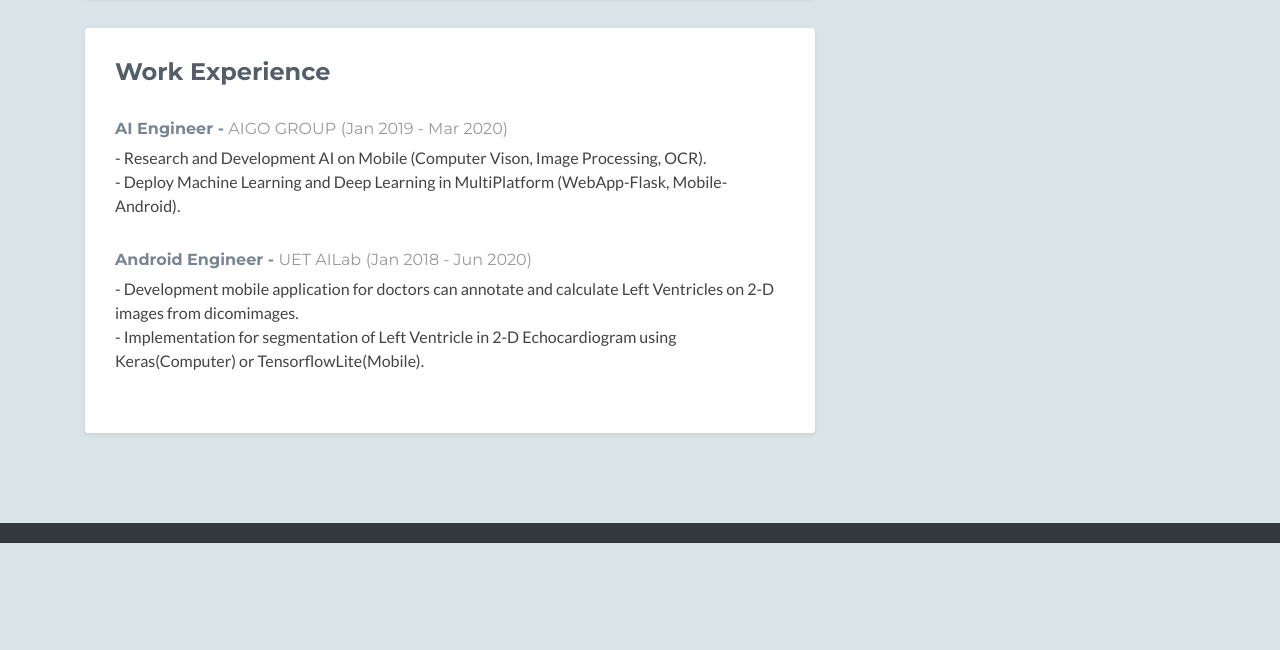
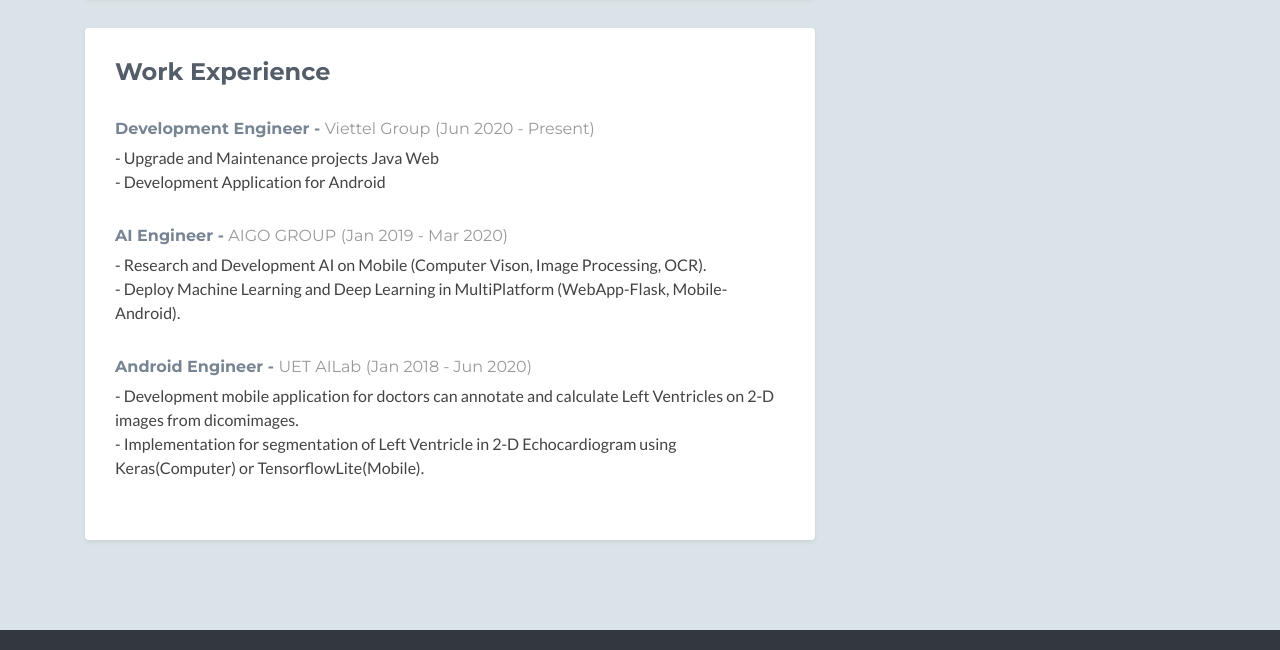
Before and after one commit to thangtran480/thangtran480.github.io, a plain HTML site: page index.html in a window 1280 px wide. Shown: the part 1439-2089 px from the top of the page. Before the commit the page ends 1982 px from the top, so only its background shows below. Drawn offline with nearby package versions, Linux system fonts and the light colour scheme; no server answers; some icons are missing.

Commit message:
add experience

```diff
--- a/index.html
+++ b/index.html
@@ -168,6 +168,16 @@
                     <div class="section-inner shadow-sm rounded">
                         <h2 class="heading">Work Experience</h2>
                         <div class="content">
+                            <!--//item-->
+                            <div class="item">
+                                <h3 class="title">Development Engineer - <span class="place"><a href="#">Viettel Group</a></span>
+                                    <span class="year">(Jun 2020 - Present)</span>
+                                </h3>
+                                <p>
+                                    - Upgrade and Maintenance projects Java Web <br />
+                                    - Development Application for Android
+                                </p>
+                            </div>
                             <div class="item">
                                 <h3 class="title">AI Engineer - <span class="place"><a href="#">AIGO GROUP</a></span>
                                     <span class="year">(Jan 2019 - Mar 2020)</span>
@@ -177,8 +187,8 @@
                                     - Deploy Machine Learning and Deep Learning in MultiPlatform (WebApp-Flask, Mobile-Android).
                                 </p>
                             </div>
+
                             <!--//item-->
-
                             <div class="item">
                                 <h3 class="title">Android Engineer - <span class="place"><a href="#">UET AILab</a></span>
                                     <span class="year">(Jan 2018 - Jun 2020)</span>
```
